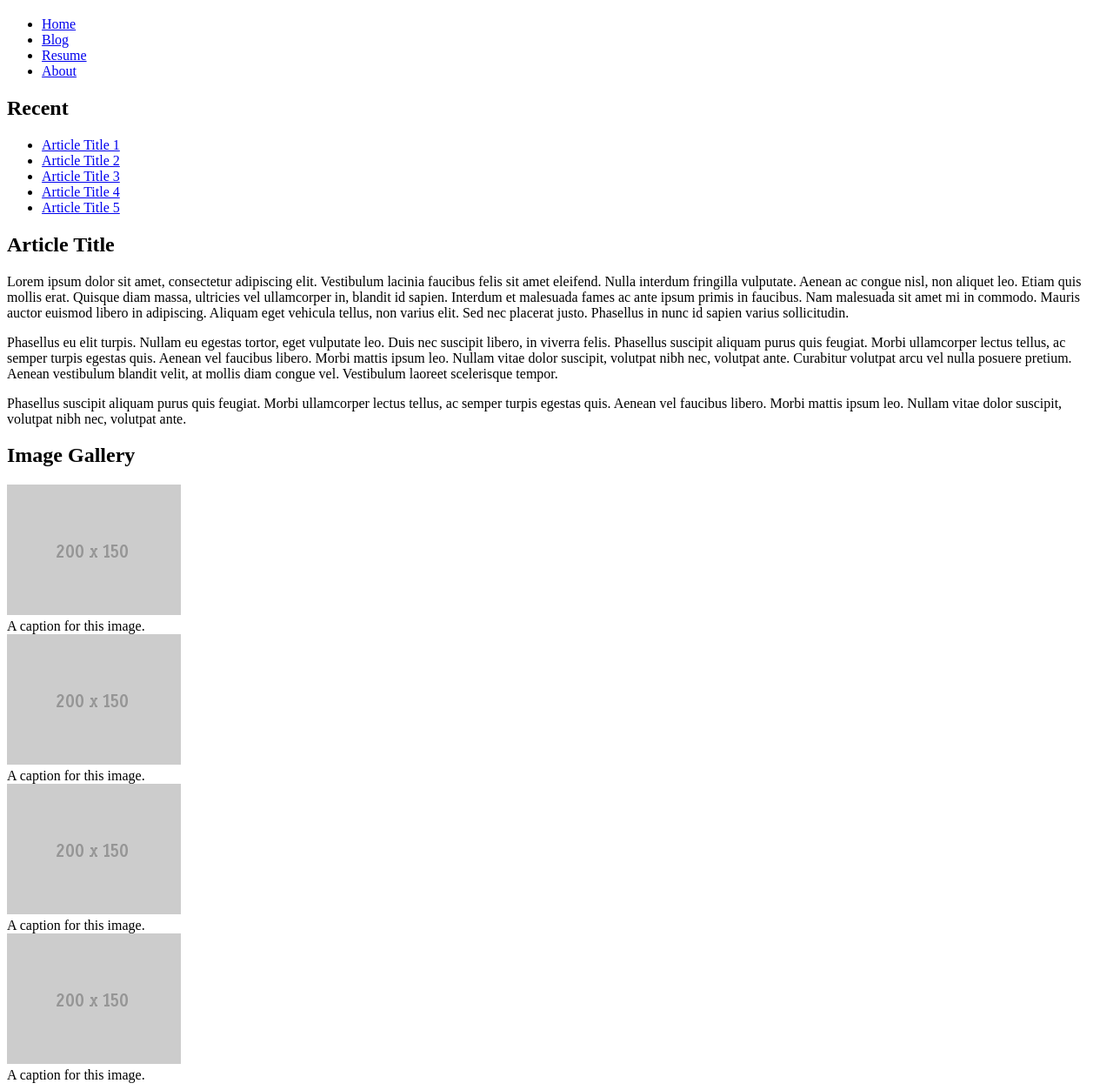
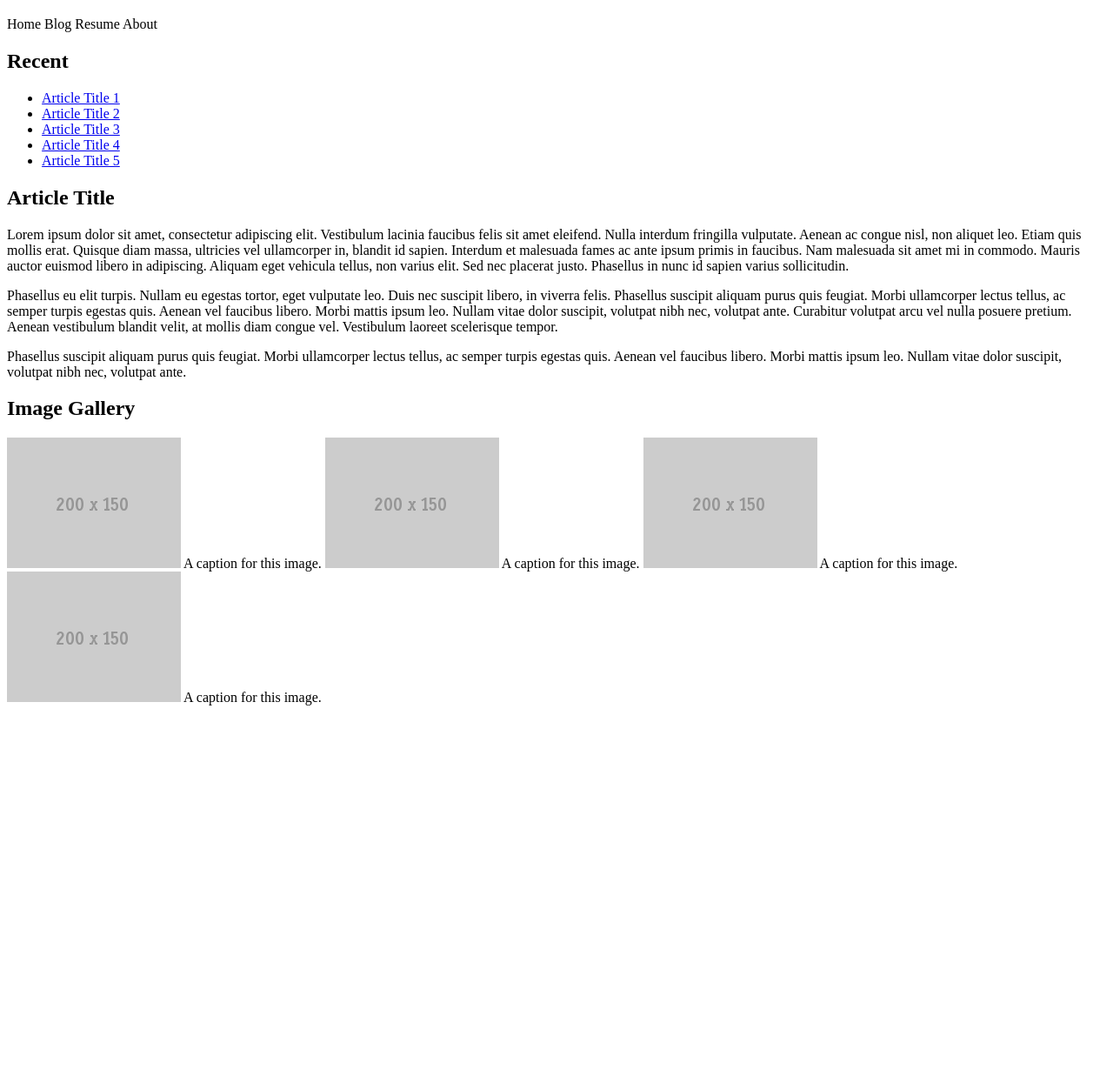
Before and after one commit to raymonst/info247-lab-01-html_css, a plain HTML site: page index.html in a window 1280 px wide. Shown: the part 61-1314 px from the top of the page at 87% size. After the commit the page ends 880 px from the top, so only its background shows below. Drawn offline with Linux system fonts and the light colour scheme.

Commit message:
updated instructions

```diff
--- a/index.html
+++ b/index.html
@@ -14,12 +14,7 @@
                 </h1>
             </div>
             <div id="nav">
-                 <ul>
-                    <li><a href="#">Home</a></li>
-                    <li><a href="#" class="selected">Blog</a></li>
-                    <li><a href="#">Resume</a></li>
-                    <li><a href="#">About</a></li>
-                </ul>
+                 Home Blog Resume About
             </div>
         </div>
         <div id="content">
@@ -53,34 +48,17 @@
                 <h2>Image Gallery</h2>
 
                 <div id="gallery">
-                    <div class="image-wrapper">
                     <img src="_images/placeholder.gif" alt="placeholder">
-                        <div class="caption">
                     A caption for this image.
-                        </div>
-                    </div>
 
-                    <div class="image-wrapper">
                     <img src="_images/placeholder.gif" alt="placeholder">
-                        <div class="caption">
                     A caption for this image.
-                        </div>
-                    </div>
 
-                    <div class="image-wrapper">
                     <img src="_images/placeholder.gif" alt="placeholder">
-                        <div class="caption">
                     A caption for this image.
-                        </div>
-                    </div>
 
-                    <div class="image-wrapper">
                     <img src="_images/placeholder.gif" alt="placeholder">
-                        <div class="caption">
                     A caption for this image.
-                        </div>
-                    </div>
-
                 </div>
 
             </div>
```
Lines whose indentation alone changed are shown as unchanged.
